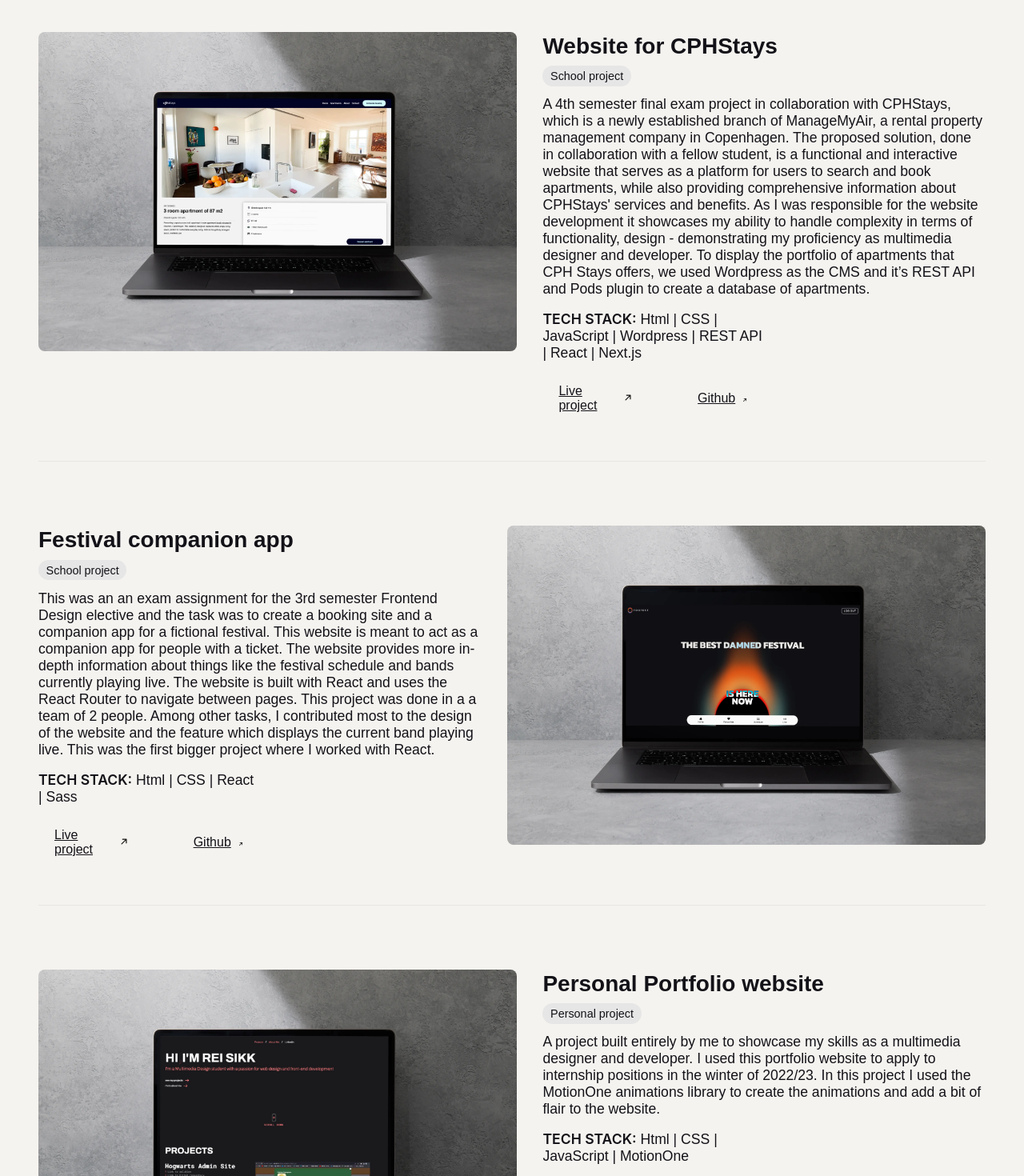
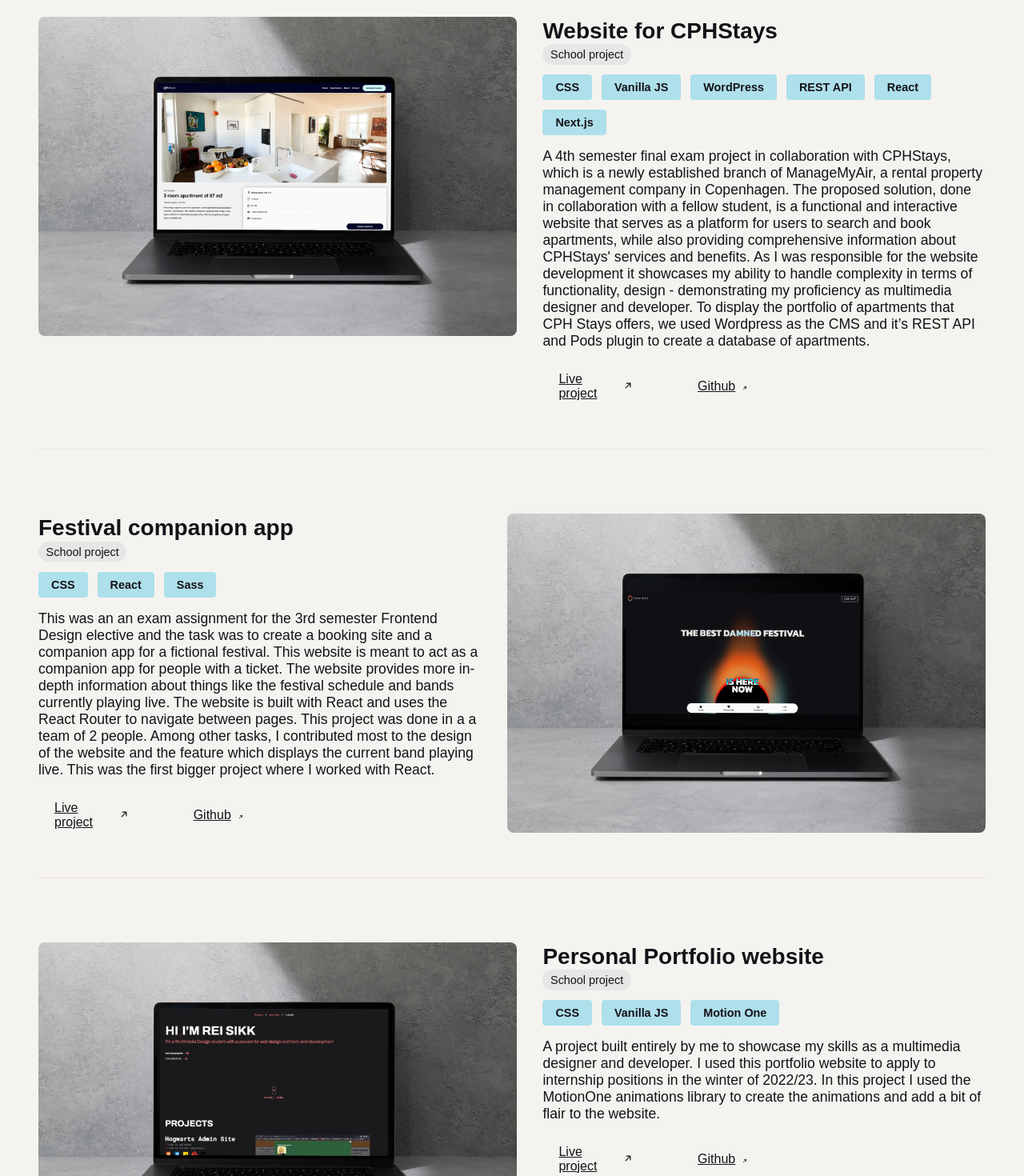
Before and after one commit to ReiSikk/portfolio, a React (Vite) app: page /projects in a window 1280 px wide. Shown: the part 800-2270 px from the top of the page at 80% size. Built offline with nearby package versions, Linux system fonts and the light colour scheme; a web font is replaced by a local one.

Commit message:
tech stack labels done

```diff
--- a/src/Pages/ProjectsPage.jsx
+++ b/src/Pages/ProjectsPage.jsx
@@ -21,15 +21,21 @@ function ProjectsPage() {
                         </a>
                         <div className="article-left">
                            <h3 className="project-title">Hacked Hogwarts</h3>
-                           <div className="labels-cont">
+                           <div id="labels-cont">
+                            <div>
                             <label className='label'>School project</label>
+                            </div>
+                            <div id="tech-stack">
+                             <div id="tech-labels">
+                                <label className='tech-label'>Html</label>
+                                <label className='tech-label'>CSS</label>
+                                <label className='tech-label'>Vanilla JS</label>
+                             </div>
+                           </div>
                            </div>
                            <p className="project-desc">
                            This project was all about JavaScript where looks were not of the most importance. The task was to create an admin page for Hogwarts where it is possible to search, filter, sort and add students to certain lists. An extra feature we had to implement was a “hacking” function which is triggered by typing out a certain key combination. The motivation for this assignment was to work with array methods and to plan and execute the development of a more complex website. This was an individual project where the goal was to learn all the basics of JavaScript.
                            </p>
-                           <div className="tech-stack">
-                            <p><span className='condensed'>Tech Stack:</span>  Html | CSS | Vanilla JavaScript</p>
-                           </div>
                            <div className="article-links">
                                 <a href="http://reisikk.dk/Hacked_Hogwarts_Student_List/" target='_blank' rel='noreferrer'>Live project<span><img src={arrow} alt="arrow for link element" className='arrow-up' /></span></a>
                                 <a href="https://github.com/ReiSikk/Hacked_Hogwarts_Student_List" target='_blank' rel='noreferrer'>Github<span><img src={arrow} alt="arrow for link element" className='arrow-up' /></span></a>
@@ -42,15 +48,24 @@ function ProjectsPage() {
                         </a>
                         <div className="article-info">
                            <h3 className="project-title">Website for CPHStays</h3>
-                           <div className="labels-cont">
+                           <div id="labels-cont">
+                            <div>
                             <label className='label'>School project</label>
+                            </div>
+                            <div id="tech-stack">
+                             <div id="tech-labels">
+                                <label className='tech-label'>CSS</label>
+                                <label className='tech-label'>Vanilla JS</label>
+                                <label className='tech-label'>WordPress</label>
+                                <label className='tech-label'>REST API</label>
+                                <label className='tech-label'>React</label>
+                                <label className='tech-label'>Next.js</label>
+                             </div>
+                           </div>
                            </div>
                            <p className="project-desc">
                            A 4th semester final exam project in collaboration with CPHStays, which is a newly established branch of ManageMyAir, a rental property management company in Copenhagen. The proposed solution, done in collaboration with a fellow student, is a functional and interactive website that serves as a platform for users to search and book apartments, while also providing comprehensive information about CPHStays&apos; services and benefits. As I was responsible for the website development it showcases my ability to handle complexity in terms of functionality, design - demonstrating my proficiency as multimedia designer and developer. To display the portfolio of apartments that CPH Stays offers, we used Wordpress as the CMS and it’s REST API and Pods plugin to create a database of apartments.
                            </p>
-                           <div className="tech-stack">
-                            <p><span className='condensed'>Tech Stack:</span>  Html | CSS | JavaScript | Wordpress | REST API | React | Next.js</p>
-                           </div>
                            <div className="article-links">
                                 <a href="https://cphstays-web-exam.vercel.app/" target='_blank' rel='noreferrer'>Live project<span><img src={arrow} alt="arrow for link element" className='arrow-up' /></span></a>
                                 <a href="https://github.com/ReiSikk/cphstays-web-exam" target='_blank' rel='noreferrer'>Github<span><img src={arrow} alt="arrow for link element" className='arrow-up' /></span></a>
@@ -63,15 +78,21 @@ function ProjectsPage() {
                         </a>
                         <div className="article-left">
                            <h3 className="project-title">Festival companion app</h3>
-                           <div className="labels-cont">
+                           <div id="labels-cont">
+                            <div>
                             <label className='label'>School project</label>
+                            </div>
+                            <div id="tech-stack">
+                             <div id="tech-labels">
+                                <label className='tech-label'>CSS</label>
+                                <label className='tech-label'>React</label>
+                                <label className='tech-label'>Sass</label>
+                             </div>
+                           </div>
                            </div>
                            <p className="project-desc">
                            This was an an exam assignment for the 3rd semester Frontend Design elective and the task was to create a booking site and a companion app for a fictional festival. This website is meant to act as a companion app for people with a ticket. The website provides more in-depth information about things like the festival schedule and bands currently playing live. The website is built with React and uses the React Router to navigate between pages. This project was done in a a team of 2 people. Among other tasks, I contributed most to the design of the website and the feature which displays the current band playing live. This was the first bigger project where I worked with React.
                            </p>
-                           <div className="tech-stack">
-                            <p><span className='condensed'>Tech Stack:</span>  Html | CSS | React | Sass</p>
-                           </div>
                            <div className="article-links">
                                 <a href="https://cosmic-twilight-40378f.netlify.app/" target='_blank' rel='noreferrer'>Live project<span><img src={arrow} alt="arrow for link element" className='arrow-up' /></span></a>
                                 <a href="https://github.com/ReiSikk/FooFestival-app-v2-Rei" target='_blank' rel='noreferrer'>Github<span><img src={arrow} alt="arrow for link element" className='arrow-up' /></span></a>
@@ -84,15 +105,21 @@ function ProjectsPage() {
                         </a>
                         <div className="article-info">
                            <h3 className="project-title">Personal Portfolio website</h3>
-                           <div className="labels-cont">
-                            <label className='label'>Personal project</label>
+                           <div id="labels-cont">
+                            <div>
+                            <label className='label'>School project</label>
+                            </div>
+                            <div id="tech-stack">
+                             <div id="tech-labels">
+                                <label className='tech-label'>CSS</label>
+                                <label className='tech-label'>Vanilla JS</label>
+                                <label className='tech-label'>Motion One</label>
+                             </div>
+                           </div>
                            </div>
                            <p className="project-desc">
                            A project built entirely by me to showcase my skills as a multimedia designer and developer. I used this portfolio website to apply to internship positions in the winter of 2022/23. In this project I used the MotionOne animations library to create the animations and add a bit of flair to the website.
                            </p>
-                           <div className="tech-stack">
-                            <p><span className='condensed'>Tech Stack:</span>  Html | CSS | JavaScript | MotionOne </p>
-                           </div>
                            <div className="article-links">
                                 <a href="https://reisikk.dk/portfolio/" target='_blank' rel='noreferrer'>Live project<span><img src={arrow} alt="arrow for link element" className='arrow-up' /></span></a>
                                 <a href="https://github.com/ReiSikk/portfolioSite" target='_blank' rel='noreferrer'>Github<span><img src={arrow} alt="arrow for link element" className='arrow-up' /></span></a>
--- a/src/sass/pages/_project-page.scss
+++ b/src/sass/pages/_project-page.scss
@@ -42,12 +42,7 @@ label {
 .project-desc {
     padding: 0rem 0rem 1rem 0rem;
 }
-.tech-stack {
-    padding: 0rem 0rem 1rem 0rem;
-    p {
-        width: 100%;
-    }
-}
+
 .article-links {
     padding: 0rem 0rem 2rem 0rem;
     display: flex;
@@ -102,6 +97,35 @@ label {
 .projects-header {
     margin-top: 1rem;
 }
+#labels-cont {
+    width: 100%;
+    display: flex;
+    flex-direction: row;
+    flex-wrap: wrap;
+    gap: 1rem;
+}
+#tech-labels {
+    display: flex;
+    flex-direction: row;
+    flex-wrap: wrap;
+    row-gap: 0.75rem;
+    column-gap: 0.75rem;
+    width: 100%;
+}
+.tech-label {
+    background: $skyblue;
+    padding: 0.5rem 1rem;
+    border-radius: 4px;
+    font-weight: 600;
+    min-width: fit-content;
+}
+#tech-stack {
+    padding: 0rem 0rem 1rem 0rem;
+    width: 100%;
+    p {
+        width: 100%;
+    }
+}
 
 @media only screen and (max-width: 899px) {
     .img-right, .img-left {
```
